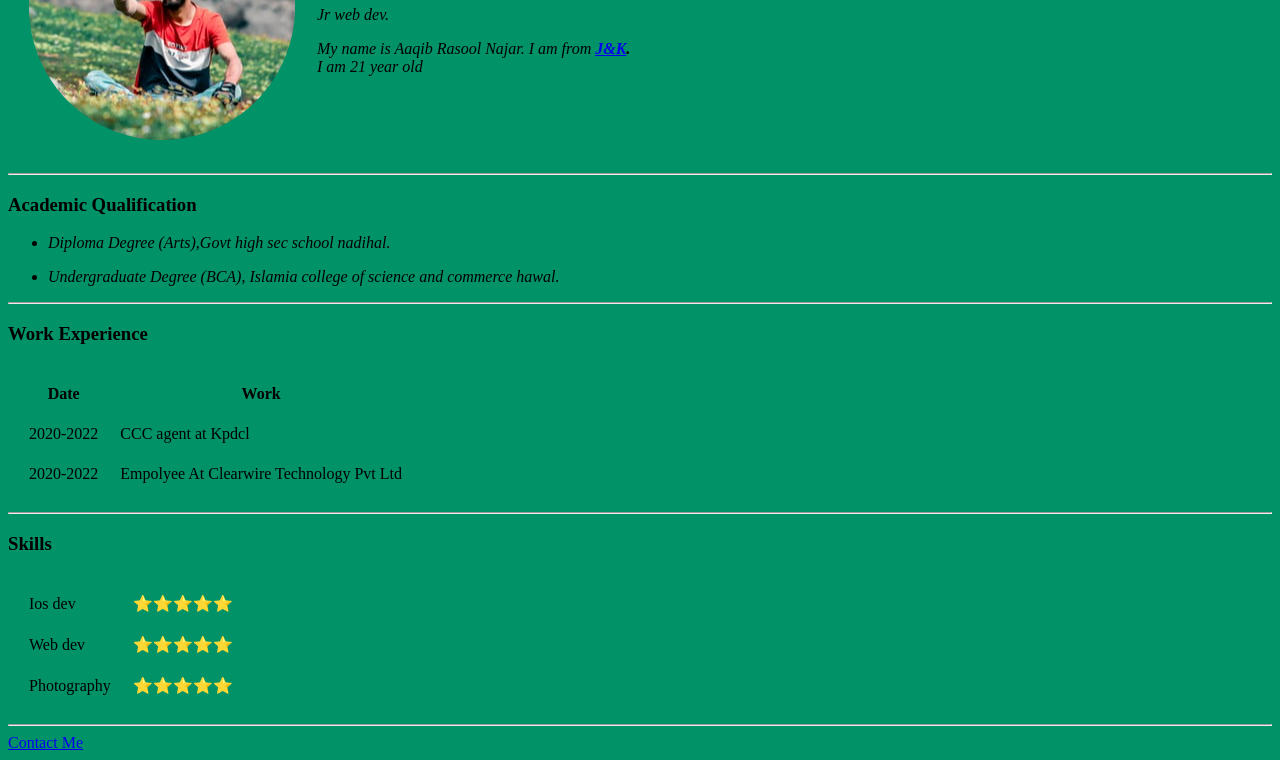
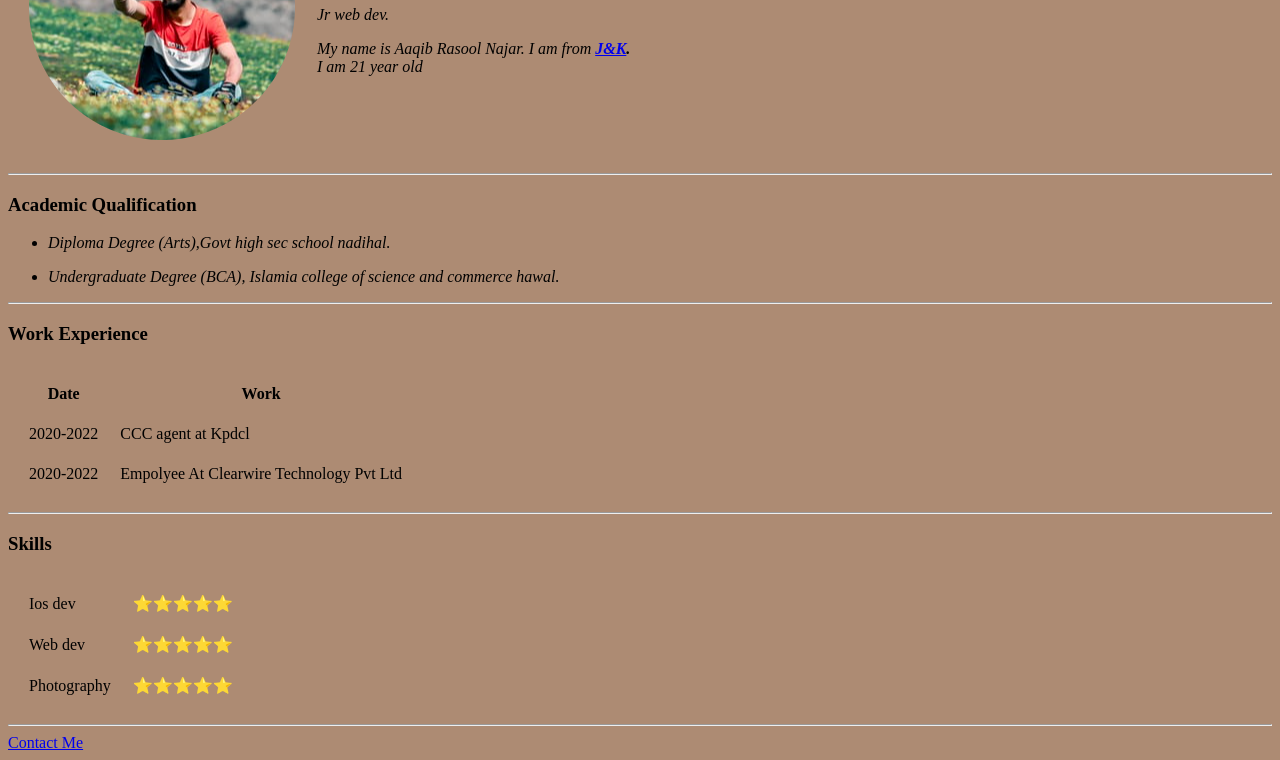
Before and after one commit to aaqiibrasool/cv, a plain HTML site: page index.html in a window 1280 px wide. Shown: the part 155-915 px from the top of the page. Drawn offline with Linux system fonts and the light colour scheme.

Commit message:
Update index.html

```diff
--- a/index.html
+++ b/index.html
@@ -6,7 +6,7 @@
   <title>Aaqib's Personal Site</title>
 </head>
 
-<body style="background-color:#019267;">
+<body style="background-color:#AD8B73;">
   <table cellspacing="20">
     <tr>
       <td> <img src="images/aaqiib-cropped.png" </td>
```
